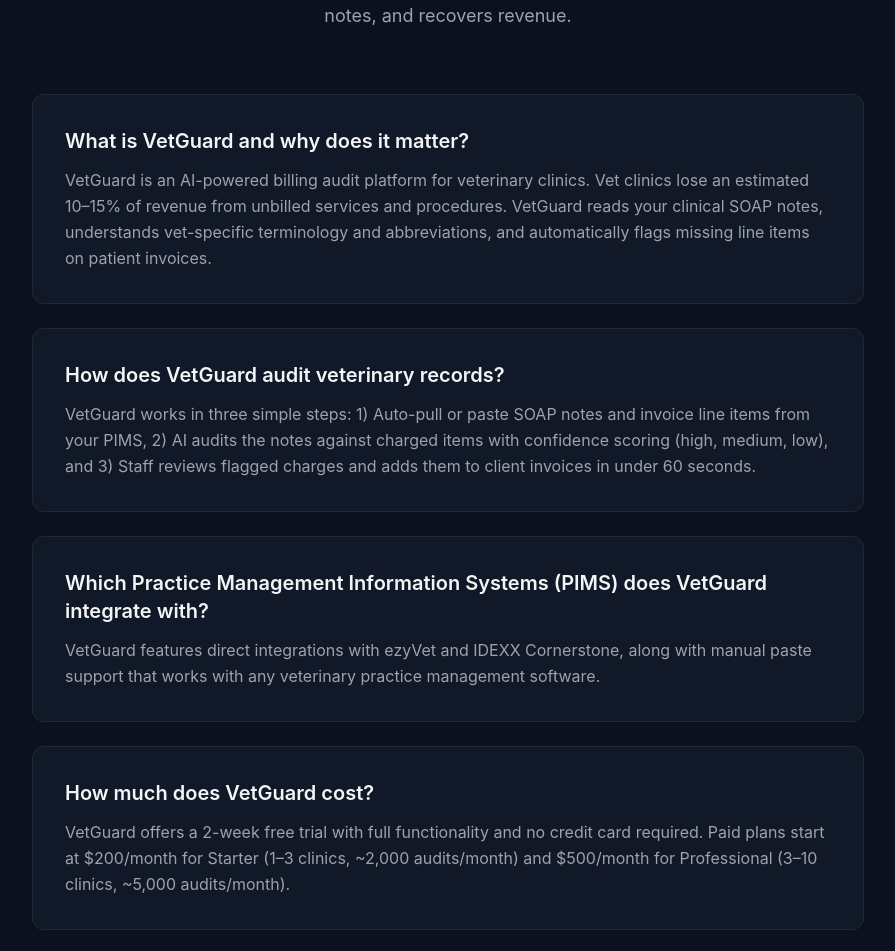
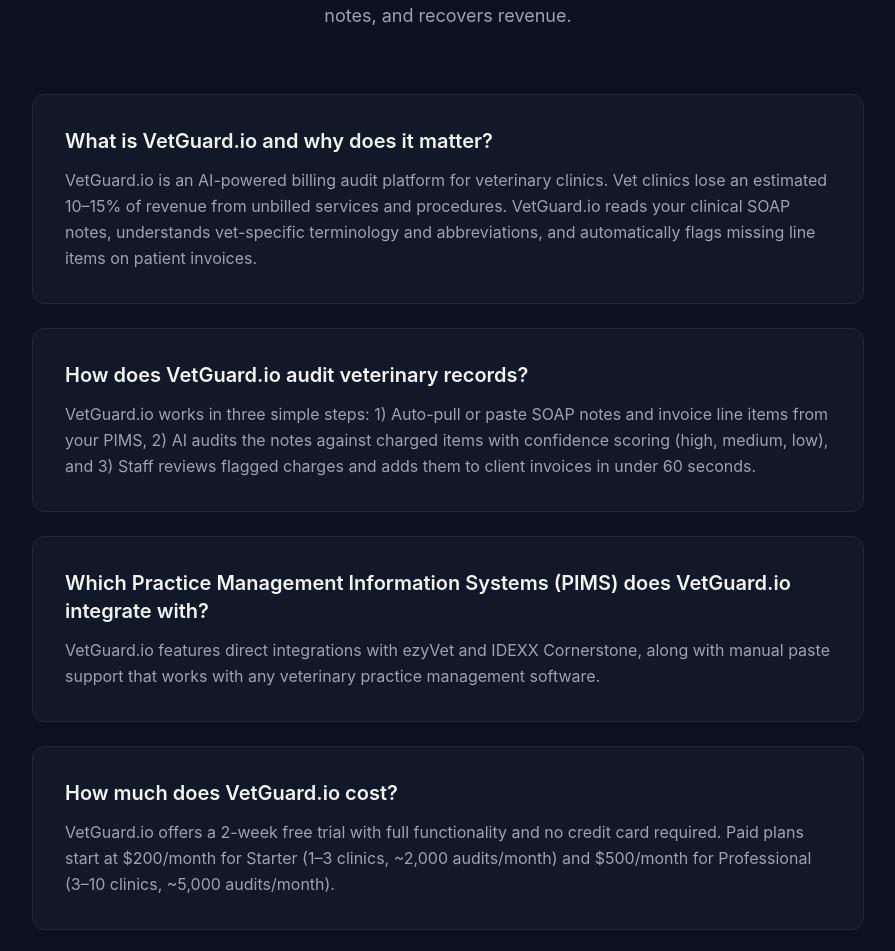
Before and after one commit to vetguard-io/vet_audit_website, a Next.js app: page / in a window 1280 px wide. Shown: the part 4821-5772 px from the top of the page, without its empty margins (192-1087 px from the left). Built offline with nearby package versions, Linux system fonts and the light colour scheme.

Commit message:
Update company name to VetGuard.io in FAQ section and schema

```diff
--- a/app/page.tsx
+++ b/app/page.tsx
@@ -81,34 +81,34 @@
   mainEntity: [
     {
       '@type': 'Question',
-      name: 'What is VetGuard and why does it matter?',
+      name: 'What is VetGuard.io and why does it matter?',
       acceptedAnswer: {
         '@type': 'Answer',
-        text: 'VetGuard is an AI-powered billing audit platform for veterinary clinics. Vet clinics lose an estimated 10–15% of revenue from unbilled services and procedures. VetGuard reads your clinical SOAP notes, understands vet-specific terminology and abbreviations, and automatically flags missing line items on patient invoices.',
+        text: 'VetGuard.io is an AI-powered billing audit platform for veterinary clinics. Vet clinics lose an estimated 10–15% of revenue from unbilled services and procedures. VetGuard.io reads your clinical SOAP notes, understands vet-specific terminology and abbreviations, and automatically flags missing line items on patient invoices.',
       },
     },
     {
       '@type': 'Question',
-      name: 'How does VetGuard audit veterinary records?',
+      name: 'How does VetGuard.io audit veterinary records?',
       acceptedAnswer: {
         '@type': 'Answer',
-        text: 'VetGuard works in three simple steps: 1) Auto-pull or paste SOAP notes and invoice line items from your PIMS, 2) AI audits the notes against charged items with confidence scoring (high, medium, low), and 3) Staff reviews flagged charges and adds them to client invoices in under 60 seconds.',
+        text: 'VetGuard.io works in three simple steps: 1) Auto-pull or paste SOAP notes and invoice line items from your PIMS, 2) AI audits the notes against charged items with confidence scoring (high, medium, low), and 3) Staff reviews flagged charges and adds them to client invoices in under 60 seconds.',
       },
     },
     {
       '@type': 'Question',
-      name: 'Which Practice Management Information Systems (PIMS) does VetGuard integrate with?',
+      name: 'Which Practice Management Information Systems (PIMS) does VetGuard.io integrate with?',
       acceptedAnswer: {
         '@type': 'Answer',
-        text: 'VetGuard features direct integrations with ezyVet and IDEXX Cornerstone, along with manual paste support that works with any veterinary practice management software.',
+        text: 'VetGuard.io features direct integrations with ezyVet and IDEXX Cornerstone, along with manual paste support that works with any veterinary practice management software.',
       },
     },
     {
       '@type': 'Question',
-      name: 'How much does VetGuard cost?',
+      name: 'How much does VetGuard.io cost?',
       acceptedAnswer: {
         '@type': 'Answer',
-        text: 'VetGuard offers a 2-week free trial with full functionality and no credit card required. Paid plans start at $200/month for Starter (1–3 clinics, ~2,000 audits/month) and $500/month for Professional (3–10 clinics, ~5,000 audits/month).',
+        text: 'VetGuard.io offers a 2-week free trial with full functionality and no credit card required. Paid plans start at $200/month for Starter (1–3 clinics, ~2,000 audits/month) and $500/month for Professional (3–10 clinics, ~5,000 audits/month).',
       },
     },
   ],
--- a/components/FAQSection.tsx
+++ b/components/FAQSection.tsx
@@ -1,24 +1,24 @@
 export default function FAQSection() {
   const faqs = [
     {
-      question: 'What is VetGuard and why does it matter?',
+      question: 'What is VetGuard.io and why does it matter?',
       answer:
-        'VetGuard is an AI-powered billing audit platform for veterinary clinics. Vet clinics lose an estimated 10–15% of revenue from unbilled services and procedures. VetGuard reads your clinical SOAP notes, understands vet-specific terminology and abbreviations, and automatically flags missing line items on patient invoices.',
+        'VetGuard.io is an AI-powered billing audit platform for veterinary clinics. Vet clinics lose an estimated 10–15% of revenue from unbilled services and procedures. VetGuard.io reads your clinical SOAP notes, understands vet-specific terminology and abbreviations, and automatically flags missing line items on patient invoices.',
     },
     {
-      question: 'How does VetGuard audit veterinary records?',
+      question: 'How does VetGuard.io audit veterinary records?',
       answer:
-        'VetGuard works in three simple steps: 1) Auto-pull or paste SOAP notes and invoice line items from your PIMS, 2) AI audits the notes against charged items with confidence scoring (high, medium, low), and 3) Staff reviews flagged charges and adds them to client invoices in under 60 seconds.',
+        'VetGuard.io works in three simple steps: 1) Auto-pull or paste SOAP notes and invoice line items from your PIMS, 2) AI audits the notes against charged items with confidence scoring (high, medium, low), and 3) Staff reviews flagged charges and adds them to client invoices in under 60 seconds.',
     },
     {
-      question: 'Which Practice Management Information Systems (PIMS) does VetGuard integrate with?',
+      question: 'Which Practice Management Information Systems (PIMS) does VetGuard.io integrate with?',
       answer:
-        'VetGuard features direct integrations with ezyVet and IDEXX Cornerstone, along with manual paste support that works with any veterinary practice management software.',
+        'VetGuard.io features direct integrations with ezyVet and IDEXX Cornerstone, along with manual paste support that works with any veterinary practice management software.',
     },
     {
-      question: 'How much does VetGuard cost?',
+      question: 'How much does VetGuard.io cost?',
       answer:
-        'VetGuard offers a 2-week free trial with full functionality and no credit card required. Paid plans start at $200/month for Starter (1–3 clinics, ~2,000 audits/month) and $500/month for Professional (3–10 clinics, ~5,000 audits/month).',
+        'VetGuard.io offers a 2-week free trial with full functionality and no credit card required. Paid plans start at $200/month for Starter (1–3 clinics, ~2,000 audits/month) and $500/month for Professional (3–10 clinics, ~5,000 audits/month).',
     },
   ]
 
@@ -31,7 +31,7 @@
           </span>
           <h2 className="text-3xl md:text-4xl font-bold mb-4">Frequently Asked Questions</h2>
           <p className="text-lg text-gray-400 max-w-2xl mx-auto">
-            Everything you need to know about how VetGuard integrates, audits SOAP notes, and recovers revenue.
+            Everything you need to know about how VetGuard.io integrates, audits SOAP notes, and recovers revenue.
           </p>
         </div>
 
```
